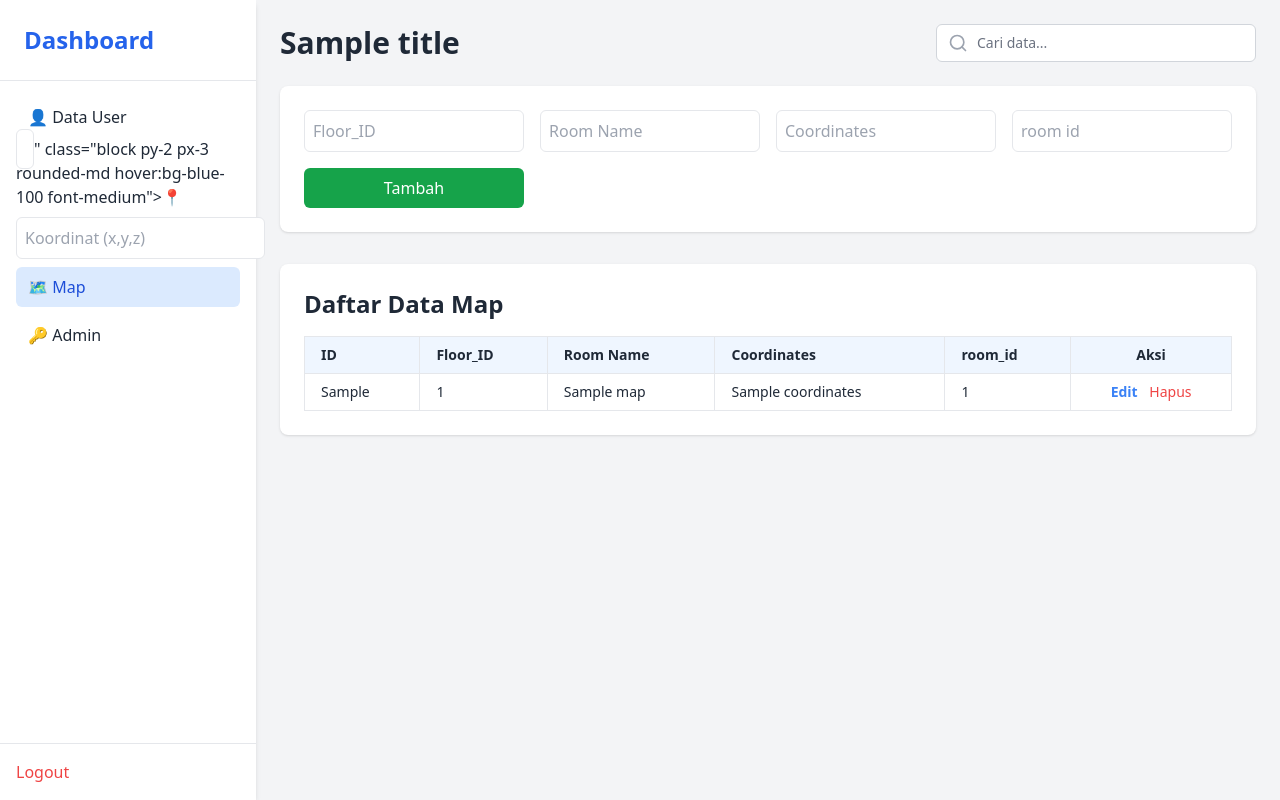
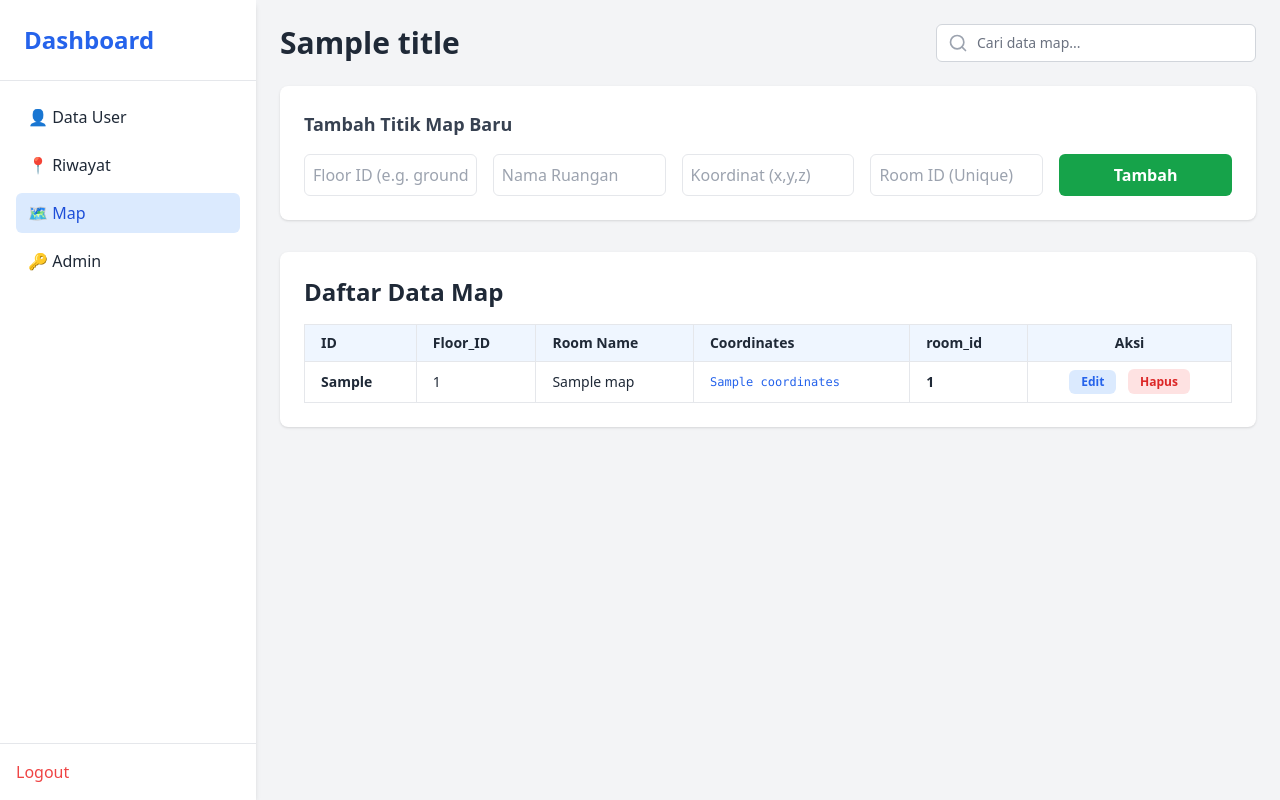
Before and after one commit to alifwahyu112/indoor-nav-backend, a Node server app: template views/map.ejs in a window 1280 px wide. Run offline with Node 20, Linux system fonts and the light colour scheme; the template is opened without the code that fills it: most values are stand-ins (such as "Sample title", 1, 10 or a date in 2020); some libraries are stand-ins or nearby versions.

Commit message:
update backend navigasi

```diff
--- a/views/map.ejs
+++ b/views/map.ejs
@@ -17,7 +17,7 @@
 
       <nav class="flex-1 p-4 space-y-2">
         <a href="/" class="block py-2 px-3 rounded-md hover:bg-blue-100 font-medium">👤 Data User</a>
-       <a href="/<input type="text" name="koordinat_awal" placeholder="Koordinat (x,y,z)" class="border p-2 rounded-md" required></a>" class="block py-2 px-3 rounded-md hover:bg-blue-100 font-medium">📍 <input type="text" name="koordinat_awal" placeholder="Koordinat (x,y,z)" class="border p-2 rounded-md" required></a>
+        <a href="/riwayat_perjalanan" class="block py-2 px-3 rounded-md hover:bg-blue-100 font-medium">📍 Riwayat</a>
         <a href="/map" class="block py-2 px-3 rounded-md bg-blue-100 text-blue-700 font-medium">🗺️ Map</a>
         <a href="/admin" class="block py-2 px-3 rounded-md hover:bg-blue-100 font-medium">🔑 Admin</a>
       </nav>
@@ -37,7 +37,7 @@
             <svg class="w-5 h-5 text-gray-400" viewBox="0 0 24 24" fill="none" stroke="currentColor" stroke-width="2" stroke-linecap="round" stroke-linejoin="round"><circle cx="11" cy="11" r="8"></circle><line x1="21" y1="21" x2="16.65" y2="16.65"></line></svg>
           </span>
 
-          <input type="text" id="searchInput" onkeyup="searchTable()" placeholder="Cari data..." class="block w-full pl-10 pr-10 py-2 border border-gray-300 rounded-md leading-5 bg-white placeholder-gray-500 focus:outline-none focus:ring-1 focus:ring-blue-500 sm:text-sm">
+          <input type="text" id="searchInput" onkeyup="searchTable()" placeholder="Cari data map..." class="block w-full pl-10 pr-10 py-2 border border-gray-300 rounded-md leading-5 bg-white placeholder-gray-500 focus:outline-none focus:ring-1 focus:ring-blue-500 sm:text-sm">
 
           <button id="clearSearch" onclick="clearInput()" class="absolute inset-y-0 right-0 flex items-center pr-3 text-gray-400 hover:text-gray-600 hidden">
             <svg class="w-5 h-5" fill="none" stroke="currentColor" viewBox="0 0 24 24">
@@ -47,15 +47,20 @@
         </div>
       </header>
 
-      <form action="/tambah-map" method="POST" class="grid grid-cols-2 md:grid-cols-4 gap-4 bg-white p-6 rounded-lg shadow">
-        <input type="text" name="Floor_ID" placeholder="Floor_ID" class="border p-2 rounded-md" required>
-        <input type="text" name="room_name" placeholder="Room Name" class="border p-2 rounded-md" required>
-        <input type="text" name="coordinates" placeholder="Coordinates" class="border p-2 rounded-md" required>
-        <input type="text" name="room_id" placeholder="room id" class="border p-2 rounded-md" required>
-        <button type="submit" class="bg-green-600 text-white px-4 py-2 rounded-md hover:bg-green-700 col-span-2 md:col-span-1">Tambah</button>
+      <div class="bg-white p-6 rounded-lg shadow mb-8">
+        <h3 class="text-lg font-bold mb-4 text-gray-700">Tambah Titik Map Baru</h3>
+        <form action="/tambah-map" method="POST" class="grid grid-cols-1 md:grid-cols-5 gap-4">
+          <input type="text" name="Floor_ID" placeholder="Floor ID (e.g. ground)" class="border p-2 rounded-md" required>
+          <input type="text" name="room_name" placeholder="Nama Ruangan" class="border p-2 rounded-md" required>
+          <input type="text" name="coordinates" placeholder="Koordinat (x,y,z)" class="border p-2 rounded-md" required>
+          <input type="text" name="room_id" placeholder="Room ID (Unique)" class="border p-2 rounded-md" required>
+          <button type="submit" class="bg-green-600 text-white px-4 py-2 rounded-md hover:bg-green-700 font-bold transition">
+            Tambah
+          </button>
         </form>
+      </div>
 
-      <div class="mt-8 bg-white p-6 rounded-lg shadow mb-10">
+      <div class="bg-white p-6 rounded-lg shadow mb-10">
         <h3 class="text-2xl font-semibold mb-4">Daftar Data Map</h3>
         <div class="overflow-x-auto">
           <table class="w-full border-collapse border border-gray-200 text-sm">
@@ -70,23 +75,33 @@
               </tr>
             </thead>
             <tbody>
+              <% if (maps && maps.length > 0) { %>
                 <% maps.forEach(map => { %>
                   <tr class="hover:bg-gray-50">
-                  <td class="border px-4 py-2"><%= map.id_map %></td>
+                    <td class="border px-4 py-2 font-bold"><%= map.id_map %></td>
                     <td class="border px-4 py-2"><%= map.Floor_ID %></td>
                     <td class="border px-4 py-2"><%= map.room_name %></td>
-                  <td class="border px-4 py-2"><%= map.coordinates %></td>
-                  <td class="border px-4 py-2"><%= map.room_id %></td>
+                    <td class="border px-4 py-2 font-mono text-xs text-blue-600"><%= map.coordinates %></td>
+                    <td class="border px-4 py-2 font-semibold"><%= map.room_id %></td>
                     <td class="border px-4 py-2 text-center space-x-2">
                       <button
                         onclick="openEditModal('<%= map.id_map %>', '<%= map.Floor_ID %>', '<%= map.room_name %>', '<%= map.coordinates %>', '<%= map.room_id %>')"
-                      class="text-blue-500 hover:underline font-semibold">
+                        class="bg-blue-100 text-blue-600 px-3 py-1 rounded-md hover:bg-blue-200 text-xs font-bold">
                         Edit
                       </button>
-                    <a href="/delete-map/<%= map.id_map %>" class="text-red-500 hover:underline" onclick="return confirm('Yakin hapus?');">Hapus</a>
+                      <a href="/delete-map/<%= map.id_map %>"
+                         class="bg-red-100 text-red-600 px-3 py-1 rounded-md hover:bg-red-200 text-xs font-bold"
+                         onclick="return confirm('Yakin ingin menghapus titik ini?');">
+                         Hapus
+                      </a>
                     </td>
                   </tr>
                 <% }) %>
+              <% } else { %>
+                <tr>
+                  <td colspan="6" class="text-center py-10 text-gray-500 italic">Belum ada data map.</td>
+                </tr>
+              <% } %>
             </tbody>
           </table>
         </div>
@@ -94,39 +109,39 @@
     </main>
   </div>
 
-  <div id="editModal" class="fixed inset-0 bg-gray-600 bg-opacity-50 hidden overflow-y-auto h-full w-full z-50 flex justify-center items-center">
-    <div class="bg-white p-8 rounded-lg shadow-xl w-96 md:w-1/2">
-      <div class="flex justify-between items-center mb-5">
-        <h3 class="text-xl font-bold text-gray-800">Edit Data Map</h3>
-        <button onclick="closeEditModal()" class="text-gray-500 hover:text-gray-800 text-2xl">&times;</button>
+  <div id="editModal" class="fixed inset-0 bg-gray-900 bg-opacity-60 hidden overflow-y-auto h-full w-full z-50 flex justify-center items-center">
+    <div class="bg-white p-8 rounded-lg shadow-2xl w-full max-w-md mx-4 transform transition-all">
+      <div class="flex justify-between items-center mb-6">
+        <h3 class="text-2xl font-bold text-gray-800">Edit Data Map</h3>
+        <button onclick="closeEditModal()" class="text-gray-400 hover:text-gray-600 text-3xl">&times;</button>
       </div>
 
       <form action="/update-map" method="POST" class="space-y-4">
         <input type="hidden" id="edit_id_map" name="id_map">
 
         <div>
-          <label class="block text-sm font-medium text-gray-700">Floor ID</label>
-          <input type="text" id="edit_Floor_ID" name="Floor_ID" class="mt-1 w-full border p-2 rounded-md" required>
+          <label class="block text-sm font-semibold text-gray-700 mb-1">Floor ID</label>
+          <input type="text" id="edit_Floor_ID" name="Floor_ID" class="w-full border border-gray-300 p-2 rounded-md focus:ring-2 focus:ring-blue-500 outline-none" required>
         </div>
 
         <div>
-          <label class="block text-sm font-medium text-gray-700">Room Name</label>
-          <input type="text" id="edit_room_name" name="room_name" class="mt-1 w-full border p-2 rounded-md" required>
+          <label class="block text-sm font-semibold text-gray-700 mb-1">Room Name</label>
+          <input type="text" id="edit_room_name" name="room_name" class="w-full border border-gray-300 p-2 rounded-md focus:ring-2 focus:ring-blue-500 outline-none" required>
         </div>
 
         <div>
-          <label class="block text-sm font-medium text-gray-700">Coordinates</label>
-          <input type="text" id="edit_coordinates" name="coordinates" class="mt-1 w-full border p-2 rounded-md" required>
+          <label class="block text-sm font-semibold text-gray-700 mb-1">Coordinates (x,y,z)</label>
+          <input type="text" id="edit_coordinates" name="coordinates" class="w-full border border-gray-300 p-2 rounded-md focus:ring-2 focus:ring-blue-500 outline-none" required>
         </div>
 
         <div>
-          <label class="block text-sm font-medium text-gray-700">Room ID</label>
-          <input type="text" id="edit_room_id" name="room_id" class="mt-1 w-full border p-2 rounded-md" required>
+          <label class="block text-sm font-semibold text-gray-700 mb-1">Room ID (Internal)</label>
+          <input type="text" id="edit_room_id" name="room_id" class="w-full border border-gray-300 p-2 rounded-md focus:ring-2 focus:ring-blue-500 outline-none" required>
         </div>
 
-        <div class="flex justify-end space-x-3 pt-4">
-          <button type="button" onclick="closeEditModal()" class="bg-gray-300 text-gray-700 px-4 py-2 rounded hover:bg-gray-400">Batal</button>
-          <button type="submit" class="bg-blue-600 text-white px-4 py-2 rounded hover:bg-blue-700">Simpan Perubahan</button>
+        <div class="flex justify-end space-x-3 pt-6">
+          <button type="button" onclick="closeEditModal()" class="bg-gray-200 text-gray-700 px-6 py-2 rounded-md hover:bg-gray-300 transition">Batal</button>
+          <button type="submit" class="bg-blue-600 text-white px-6 py-2 rounded-md hover:bg-blue-700 font-bold shadow-md transition">Update</button>
         </div>
       </form>
     </div>
@@ -139,7 +154,6 @@
       const clearBtn = document.getElementById("clearSearch");
       const filter = input.value.toLowerCase();
 
-      // Munculkan tombol X jika ada teks, sembunyikan jika kosong
       if (input.value.length > 0) {
         clearBtn.classList.remove('hidden');
       } else {
@@ -150,6 +164,7 @@
       const tr = table.getElementsByTagName("tr");
 
       for (let i = 0; i < tr.length; i++) {
+        if (tr[i].cells.length < 2) continue; // Skip baris "Belum ada data"
         let match = false;
         const td = tr[i].getElementsByTagName("td");
 
@@ -166,12 +181,11 @@
       }
     }
 
-    // --- FUNGSI CLEAR INPUT ---
     function clearInput() {
       const input = document.getElementById("searchInput");
-      input.value = ""; // Menghapus teks di input
-      searchTable();    // Jalankan searchTable untuk mereset tabel (menampilkan semua data)
-      input.focus();    // Fokuskan kembali kursor ke input
+      input.value = "";
+      searchTable();
+      input.focus();
     }
 
     // --- FUNGSI MODAL ---
@@ -182,10 +196,20 @@
       document.getElementById('edit_coordinates').value = coords;
       document.getElementById('edit_room_id').value = rid;
       document.getElementById('editModal').classList.remove('hidden');
+      document.body.style.overflow = 'hidden'; // Cegah scroll saat modal buka
     }
 
     function closeEditModal() {
       document.getElementById('editModal').classList.add('hidden');
+      document.body.style.overflow = 'auto'; // Aktifkan kembali scroll
+    }
+
+    // Klik di luar modal untuk menutup
+    window.onclick = function(event) {
+      const modal = document.getElementById('editModal');
+      if (event.target == modal) {
+        closeEditModal();
+      }
     }
   </script>
 
```
Lines whose indentation alone changed are shown as unchanged.
